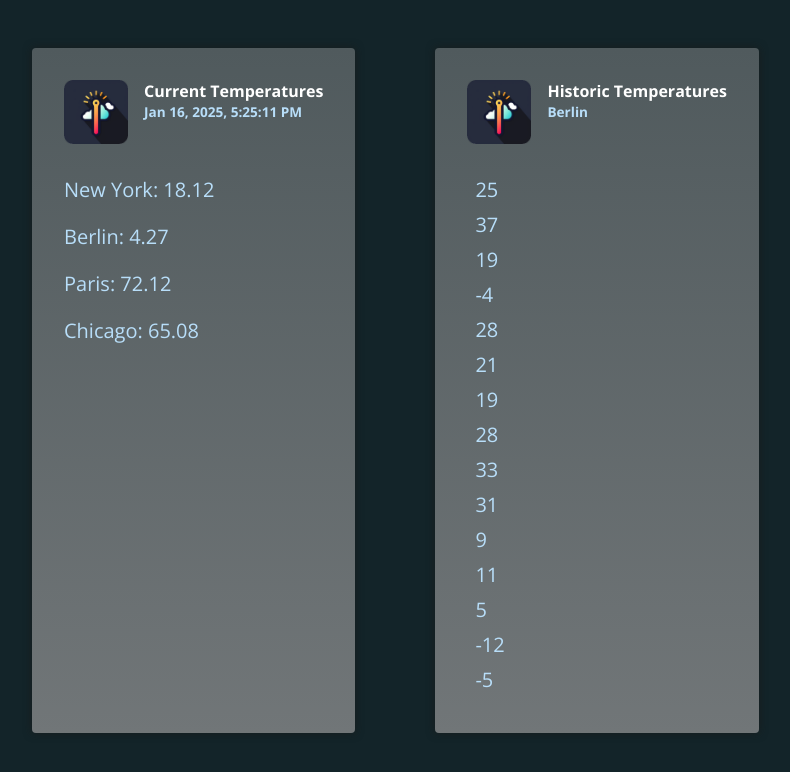
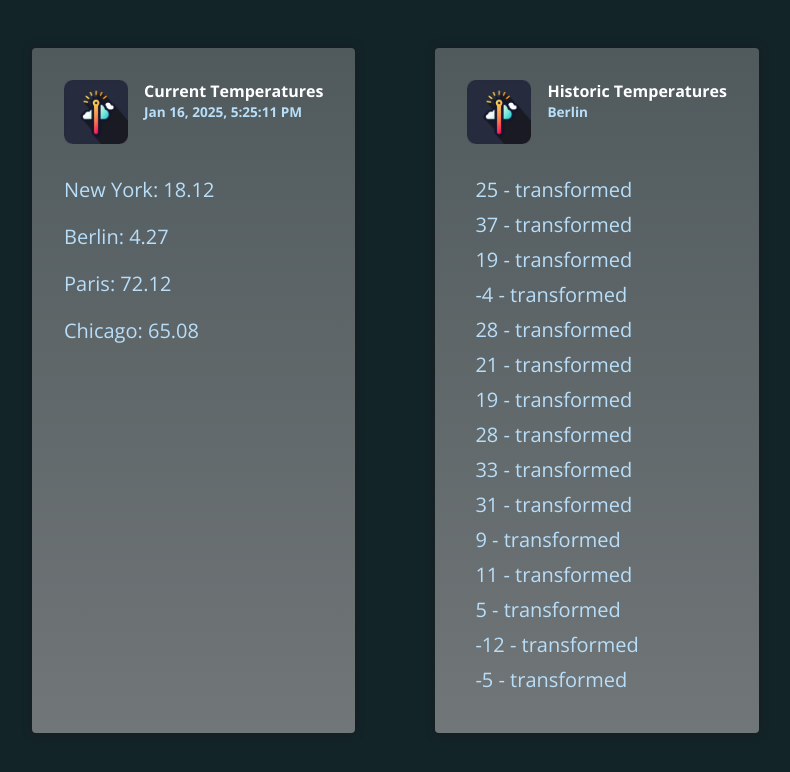
Before and after one commit to gmartpad/angular-transforming-values-with-pipes, an Angular app: page / in a window 1280 px wide. Shown: the top 772 px of the page, without its empty margins (168-958 px from the left). Built offline with nearby package versions, Linux system fonts and the light colour scheme.

Commit message:
[NG] BUILDING_THE_FIRST_CUSTOM_PIPE - feat: started building the temperature pipe and implemented it on the app.component.html

```diff
--- a/src/app/app.component.html
+++ b/src/app/app.component.html
@@ -23,7 +23,7 @@
     </header>
     <ul>
       @for (temperature of historicTemperatures; track temperature) {
-      <li (click)="onReset($index)">{{ temperature }}</li>
+        <li (click)="onReset($index)">{{ temperature | temp }}</li>
       }
     </ul>
   </article>
--- a/src/app/app.component.ts
+++ b/src/app/app.component.ts
@@ -1,11 +1,12 @@
 import { DatePipe, DecimalPipe } from '@angular/common';
 import { Component } from '@angular/core';
+import { TemperaturePipe } from './temperature.pipe';
 
 @Component({
   selector: 'app-root',
   standalone: true,
   templateUrl: './app.component.html',
-  imports: [DatePipe, DecimalPipe]
+  imports: [DatePipe, DecimalPipe, TemperaturePipe]
 })
 export class AppComponent {
   currentDate = new Date();
--- /dev/null
+++ b/src/app/temperature.pipe.ts
@@ -0,0 +1,13 @@
+import { Pipe, PipeTransform } from '@angular/core';
+
+@Pipe({
+  name: 'temp',
+  standalone: true
+})
+export class TemperaturePipe implements PipeTransform {
+
+  transform(value: any, ...args: any[]): any {
+    return value + ' - transformed';
+  }
+
+}
```
